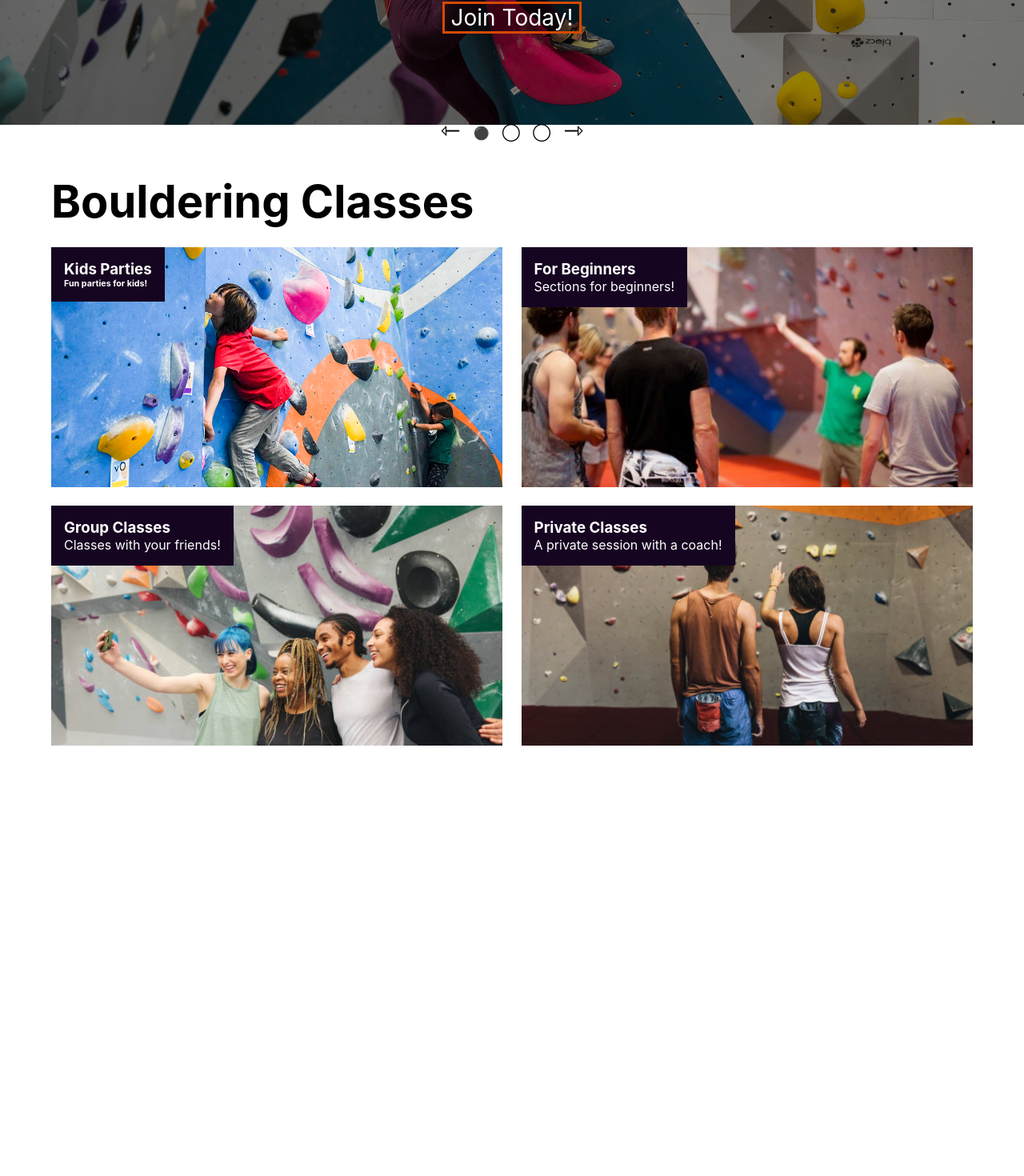
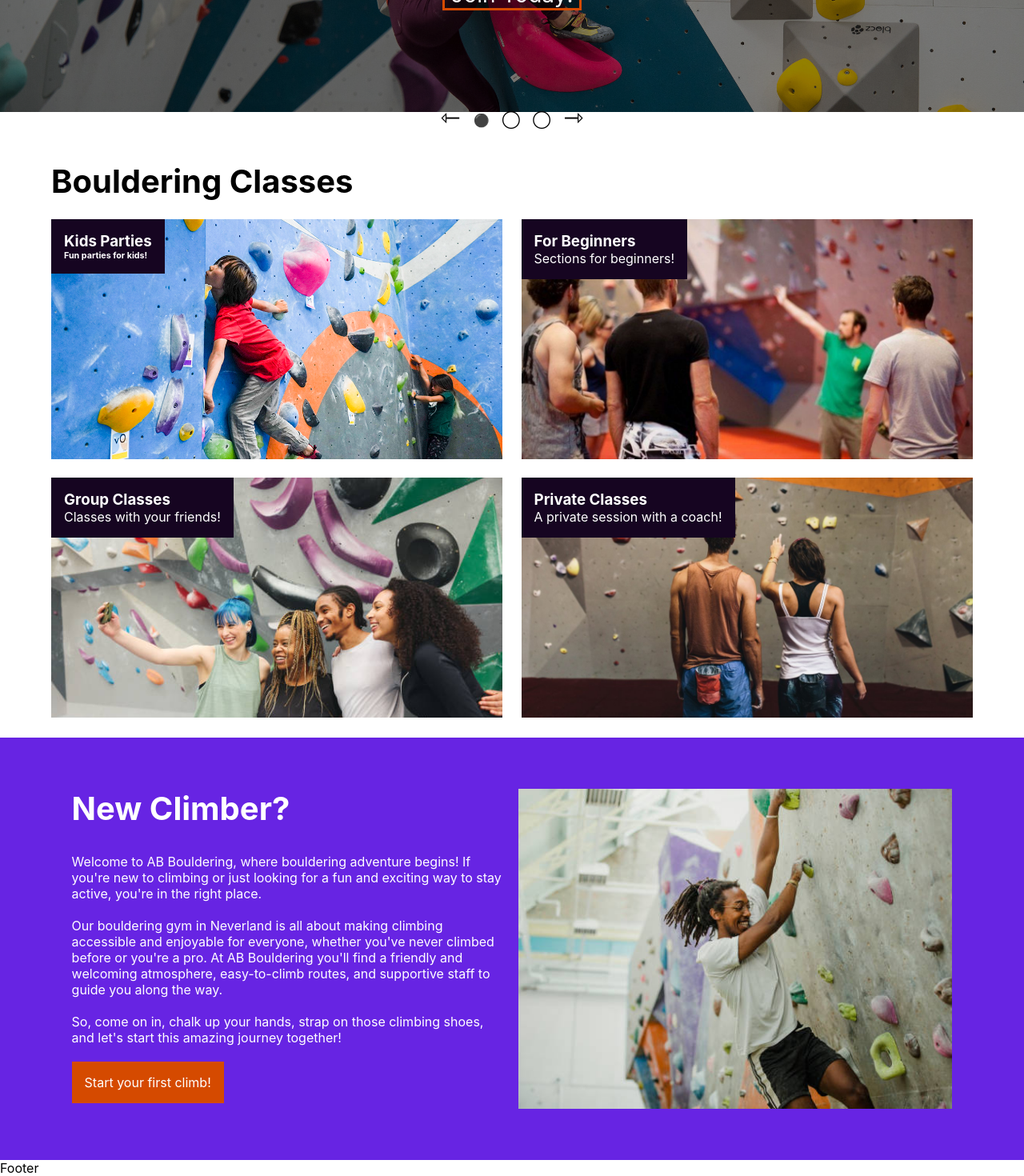
Before and after one commit to WildHeat/bouldering-booking, a React (Create React App) app: page / in a window 1280 px wide. Shown: the part 328-1798 px from the top of the page at 80% size. Before the commit the page ends 1285 px from the top, so only its background shows below. Built offline with nearby package versions, Linux system fonts and the light colour scheme.

Commit message:
added new beginner section on home page

```diff
--- a/src/App.js
+++ b/src/App.js
@@ -1,9 +1,9 @@
-import logo from "./logo.svg";
 import "./App.css";
 import { BrowserRouter, Routes, Route } from "react-router-dom";
 import HomePage from "./components/HomePage/HomePage";
 import NoPage from "./components/NoPage/NoPage";
 import Header from "./components/Header/Header";
+import Footer from "./components/Footer/Footer";
 
 function App() {
   return (
@@ -13,6 +13,7 @@ function App() {
         <Route path="/" element={<HomePage />} />
         <Route path="*" element={<NoPage />} />
       </Routes>
+      <Footer />
     </BrowserRouter>
   );
 }
--- /dev/null
+++ b/src/components/Footer/Footer.js
@@ -0,0 +1,8 @@
+import React from "react";
+import "./Footer.css";
+
+const Footer = () => {
+  return <div>Footer</div>;
+};
+
+export default Footer;
--- a/src/components/Header/Header.css
+++ b/src/components/Header/Header.css
@@ -1,9 +1,12 @@
 .header-container {
+  z-index: 99999;
   color: var(--light-color);
   background-color: var(--dark-color);
   display: flex;
   justify-content: space-around;
-  padding-block: 1.5em;
+  padding-block: 1em;
+  position: sticky;
+  top: 0;
 }
 
 .header-links {
--- /dev/null
+++ b/src/components/HomePage/BoulderingClasses.js
@@ -0,0 +1,39 @@
+import React from "react";
+
+const BoulderingClasses = () => {
+  return (
+    <div className="bouldering-classes-section">
+      <div className="bouldering-inner-container">
+        <h1>Bouldering Classes</h1>
+        <div className="classes-container">
+          <div className="class class-kids">
+            <div className="class-content-container">
+              <h3>Kids Parties</h3>
+              <h6>Fun parties for kids!</h6>
+            </div>
+          </div>
+          <div className="class class-beginner">
+            <div className="class-content-container">
+              <h3>For Beginners</h3>
+              <p>Sections for beginners!</p>
+            </div>
+          </div>
+          <div className="class class-friends">
+            <div className="class-content-container">
+              <h3>Group Classes</h3>
+              <p>Classes with your friends!</p>
+            </div>
+          </div>
+          <div className="class class-private">
+            <div className="class-content-container">
+              <h3>Private Classes</h3>
+              <p>A private session with a coach!</p>
+            </div>
+          </div>
+        </div>
+      </div>
+    </div>
+  );
+};
+
+export default BoulderingClasses;
--- a/src/components/HomePage/HomePage.css
+++ b/src/components/HomePage/HomePage.css
@@ -3,16 +3,13 @@
 }
 
 .class {
-  background-color: var(--dark-color);
   color: var(--light-color);
   flex: 1;
   min-width: max(49%, 270px);
   height: 300px;
   margin-top: 2%;
-}
-
-.class {
-  background-color: var(--accent-color);
+  background-size: cover;
+  transition: scale 0.5s;
 }
 
 .bouldering-inner-container {
@@ -21,7 +18,7 @@
   margin-inline: auto;
 }
 .bouldering-inner-container h1 {
-  font-size: 3.5rem;
+  font-size: 2.5rem;
 }
 
 .classes-container {
@@ -32,12 +29,28 @@
   gap: 2%;
 }
 
-.class {
-  background-size: cover;
+.class-content-container {
+  width: fit-content;
+  padding: 1em;
+  background-color: var(--dark-color);
+  transition: background-color 0.5s;
 }
 
 .class:hover {
   scale: 1.025;
+}
+
+.class:hover .class-content-container {
+  background-color: var(--accent-color);
+}
+
+@media (max-width: 40em) {
+  .bouldering-classes-section {
+    padding: 5% 2em;
+  }
+  .bouldering-classes-section h1 {
+    font-size: 2.5rem;
+  }
 }
 
 .class-kids {
@@ -56,17 +69,48 @@
   background-image: url("../../img/class-private.jpg");
 }
 
-.class-content-container {
+.new-climber-image {
+  background-size: cover;
+  background-position: center;
+  background-image: url("../../img/beginner.jpg");
+  flex: 1;
+  min-width: max(49%, 270px);
+  height: 400px;
+}
+
+.new-climber-container {
+  padding: 5% 7%;
+  background-color: var(--main-color);
+}
+
+.new-climber-inner-container {
+  display: flex;
+  justify-content: space-evenly;
+  flex-wrap: wrap-reverse;
+  color: var(--light-color);
+  gap: 1em;
+}
+
+.new-climber-content {
+  flex: 1;
+  min-width: max(49%, 270px);
+}
+
+.new-climber-content h2 {
+  font-size: 2.5rem;
+  padding-bottom: 2rem;
+}
+
+.new-climber-content p {
+  max-width: 70ch;
+}
+
+.new-climber-button {
+  padding: 1em;
   width: fit-content;
-  padding: 1em;
+  background-color: var(--accent-color);
+}
+
+.new-climber-button:hover {
   background-color: var(--dark-color);
 }
-
-@media (max-width: 40em) {
-  .bouldering-classes-section {
-    padding: 5% 2em;
-  }
-  .bouldering-classes-section h1 {
-    font-size: 2.5rem;
-  }
-}
--- a/src/components/HomePage/HomePage.js
+++ b/src/components/HomePage/HomePage.js
@@ -1,6 +1,8 @@
 import React from "react";
 import ImageSlider from "./ImageSlider/ImageSlider";
 import "./HomePage.css";
+import BoulderingClasses from "./BoulderingClasses";
+import NewClimber from "./NewClimber";
 
 const HomePage = () => {
   const slides = [
@@ -29,37 +31,8 @@ const HomePage = () => {
   return (
     <div>
       <ImageSlider slides={slides} />
-      <div className="bouldering-classes-section">
-        <div className="bouldering-inner-container">
-          <h1>Bouldering Classes</h1>
-          <div className="classes-container">
-            <div className="class class-kids">
-              <div className="class-content-container">
-                <h3>Kids Parties</h3>
-                <h6>Fun parties for kids!</h6>
-              </div>
-            </div>
-            <div className="class class-beginner">
-              <div className="class-content-container">
-                <h3>For Beginners</h3>
-                <p>Sections for beginners!</p>
-              </div>
-            </div>
-            <div className="class class-friends">
-              <div className="class-content-container">
-                <h3>Group Classes</h3>
-                <p>Classes with your friends!</p>
-              </div>
-            </div>
-            <div className="class class-private">
-              <div className="class-content-container">
-                <h3>Private Classes</h3>
-                <p>A private session with a coach!</p>
-              </div>
-            </div>
-          </div>
-        </div>
-      </div>
+      <BoulderingClasses />
+      <NewClimber />
     </div>
   );
 };
--- a/src/components/HomePage/ImageSlider/ImageSlider.css
+++ b/src/components/HomePage/ImageSlider/ImageSlider.css
@@ -37,7 +37,7 @@
   display: flex;
   flex-direction: column;
   justify-content: center;
-  font-size: 1.75em;
+  font-size: 1.3em;
   color: var(--light-color);
 }
 
--- /dev/null
+++ b/src/components/HomePage/NewClimber.js
@@ -0,0 +1,34 @@
+import React from "react";
+
+const NewClimber = () => {
+  return (
+    <div className="new-climber-container">
+      <div className="new-climber-inner-container">
+        <div className="new-climber-content">
+          <h2>New Climber?</h2>
+          <p>
+            Welcome to AB Bouldering, where bouldering adventure begins! If
+            you're new to climbing or just looking for a fun and exciting way to
+            stay active, you're in the right place.
+            <br />
+            <br />
+            Our bouldering gym in Neverland is all about making climbing
+            accessible and enjoyable for everyone, whether you've never climbed
+            before or you're a pro. At AB Bouldering you'll find a friendly and
+            welcoming atmosphere, easy-to-climb routes, and supportive staff to
+            guide you along the way.
+            <br />
+            <br />
+            So, come on in, chalk up your hands, strap on those climbing shoes,
+            and let's start this amazing journey together!
+          </p>
+          <br />
+          <div className="new-climber-button">Start your first climb!</div>
+        </div>
+        <div className="new-climber-image"></div>
+      </div>
+    </div>
+  );
+};
+
+export default NewClimber;
```
Also changed, not shown: src/components/Footer/Footer.css (added), src/img/beginner.jpg (added).
